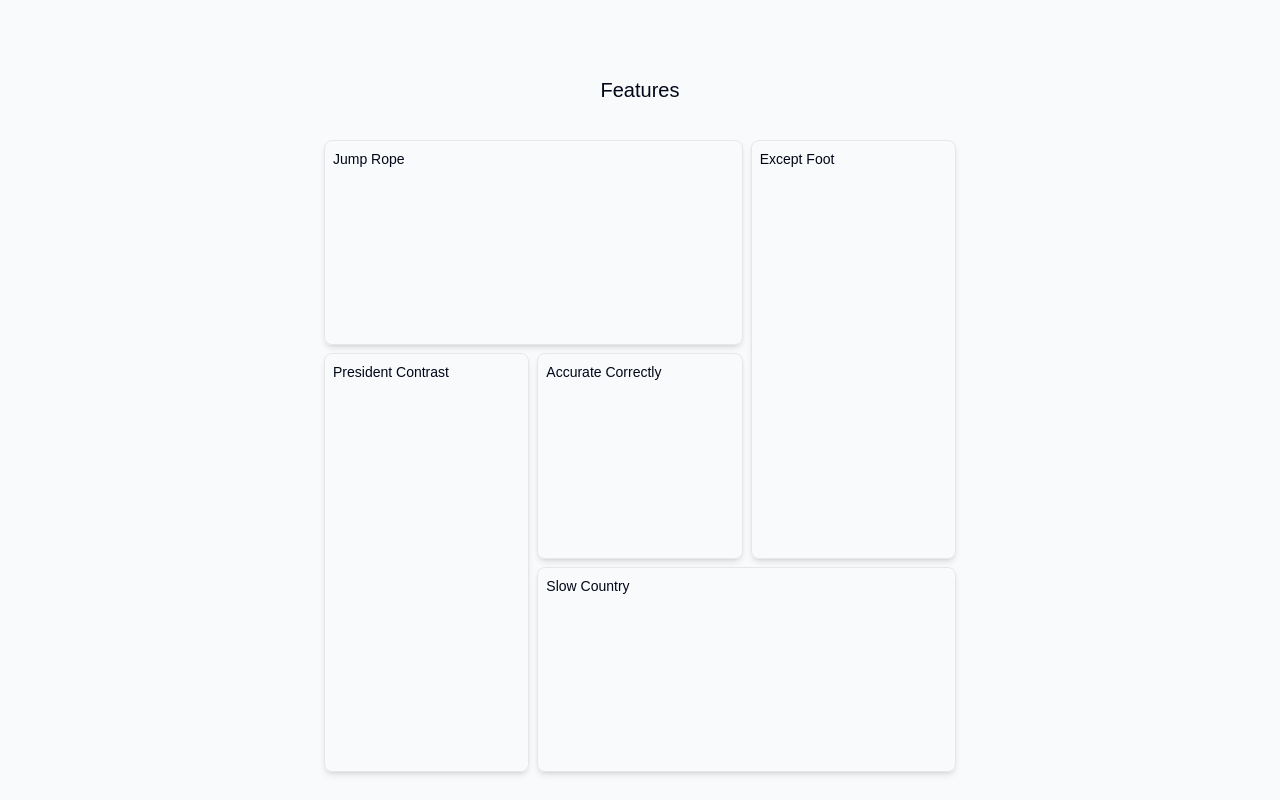
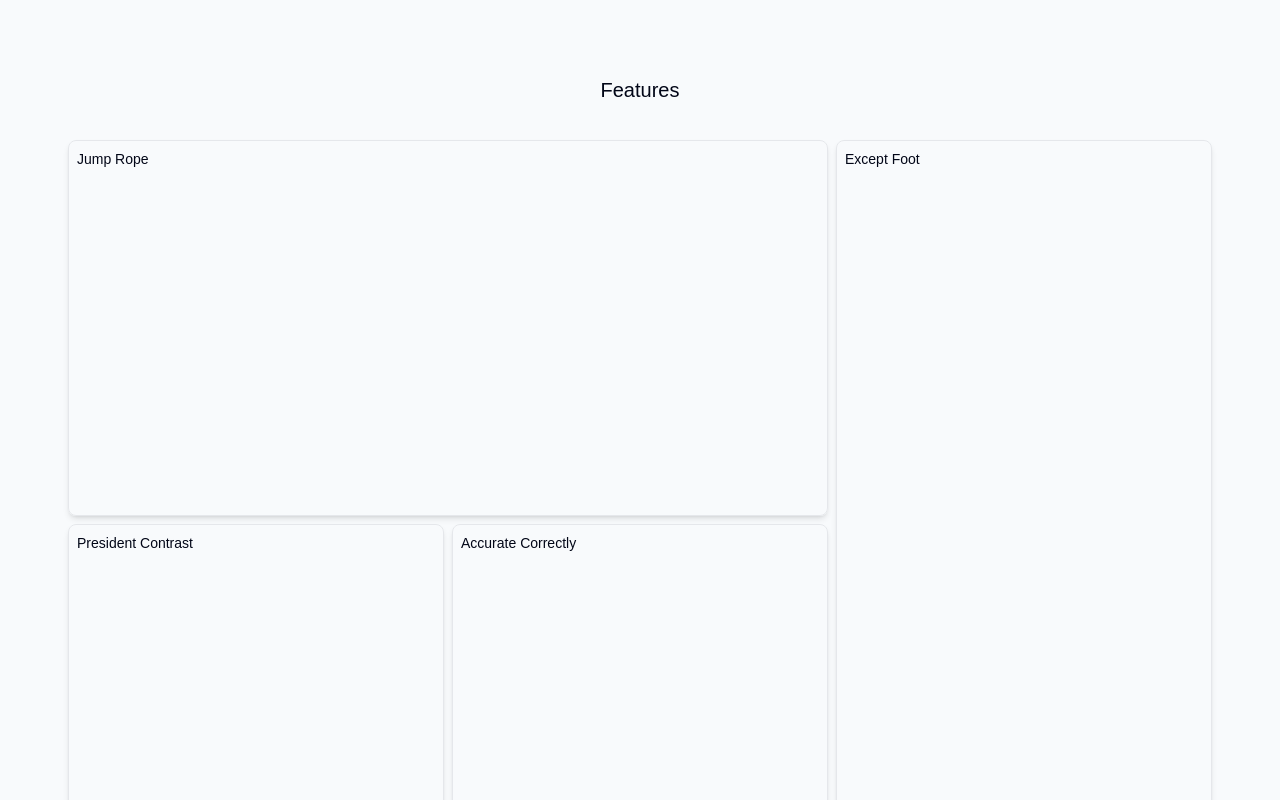
Before and after one commit to mineTomek/Uplogging, a Next.js app: page / in a window 1280 px wide. Shown: the part 840-1640 px from the top of the page. Built offline with nearby package versions, Linux system fonts and the light colour scheme; a web font is replaced by a local one.

Commit message:
Make the fearue board larger

```diff
--- a/src/app/page.tsx
+++ b/src/app/page.tsx
@@ -23,7 +23,7 @@ export default function Home() {
 
       <div className={`${getTitleFont().className} mt-16 text-center`}>
         <h3 className='text-xl'>Features</h3>
-        <div className='mx-auto mt-8 grid aspect-square w-1/2 grid-cols-3 grid-rows-3'>
+        <div className='mx-16 mt-8 grid aspect-square grid-cols-3 grid-rows-3'>
           <Feature
             colSpan
             title='Jump Rope'
```
